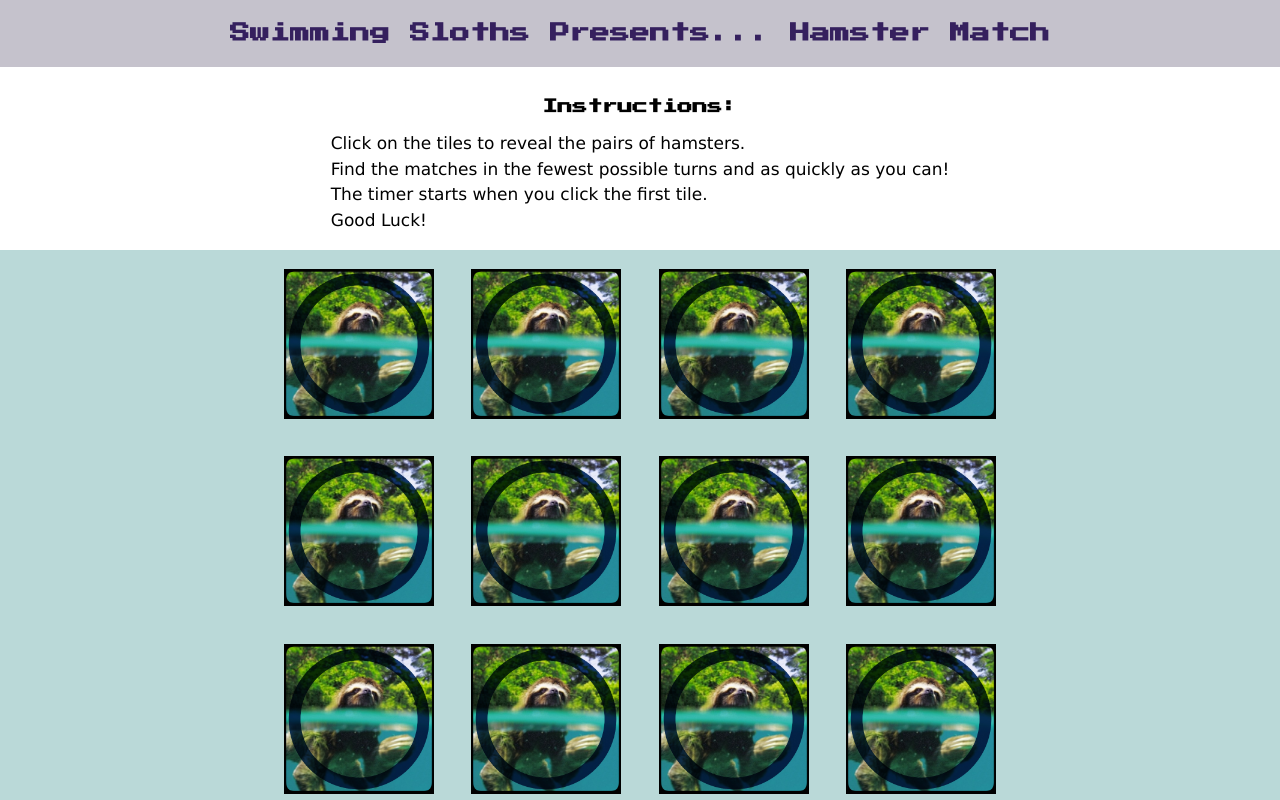
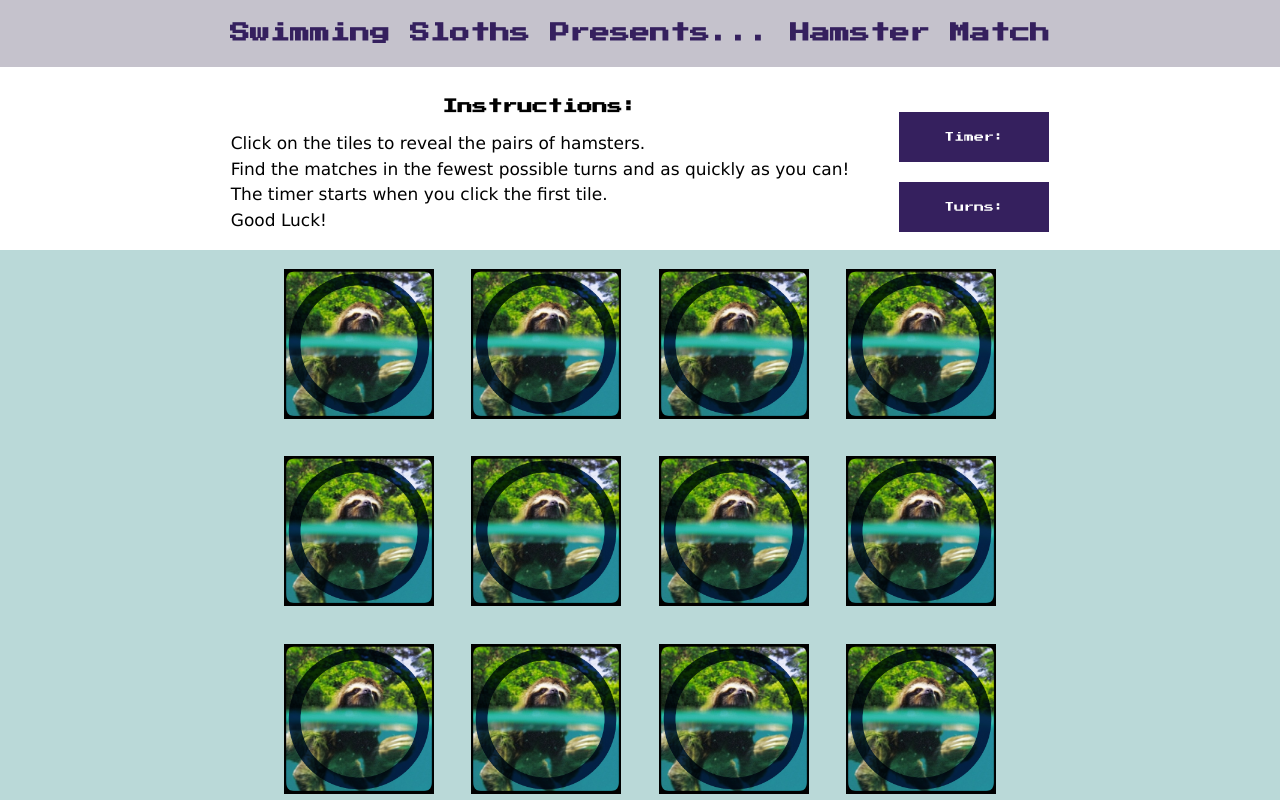
Before and after one commit to waseembrare/hamster-match, a plain HTML site: page index.html in a window 1280 px wide. Shown: the top 800 px of the page. Drawn offline with Linux system fonts and the light colour scheme.

Commit message:
stoy5 task 1 complete

```diff
--- a/index.html
+++ b/index.html
@@ -25,6 +25,14 @@
                     <li>The timer starts when you click the first tile.</li>
                     <li>Good Luck!</li>
                 </ul>
+            </div>
+            <div class="scores-container">
+                <div class="timer">
+                    <p>Timer:</p>
+                </div>
+                <div class="turns">
+                    <p>Turns:</p>
+                </div>
             </div>
         </div>
 
--- a/styles.css
+++ b/styles.css
@@ -35,6 +35,7 @@ h2 {
     padding-top: 20px;
     background-color: #FFFFFF;
     display: flex;
+    flex-direction: row;
     justify-content: center;
 }
 
@@ -80,3 +81,28 @@ h2 {
 .hide {
     display: none;
 }
+
+.timer {
+    background-color: #35205E;
+    width:150px;
+    height: 50px;
+    margin-top: 5px;
+    color: #FFFFFF;
+    text-align: center;
+    padding-top: 10px;
+}
+
+.turns {
+    background-color: #35205E;
+    width:150px;
+    height: 50px;
+    margin-top: 20px;
+    color: #FFFFFF;
+    text-align: center;
+    padding-top: 10px;
+}
+
+.scores-container {
+    margin-left: 50px;
+    margin-top: 20px;
+}
```
